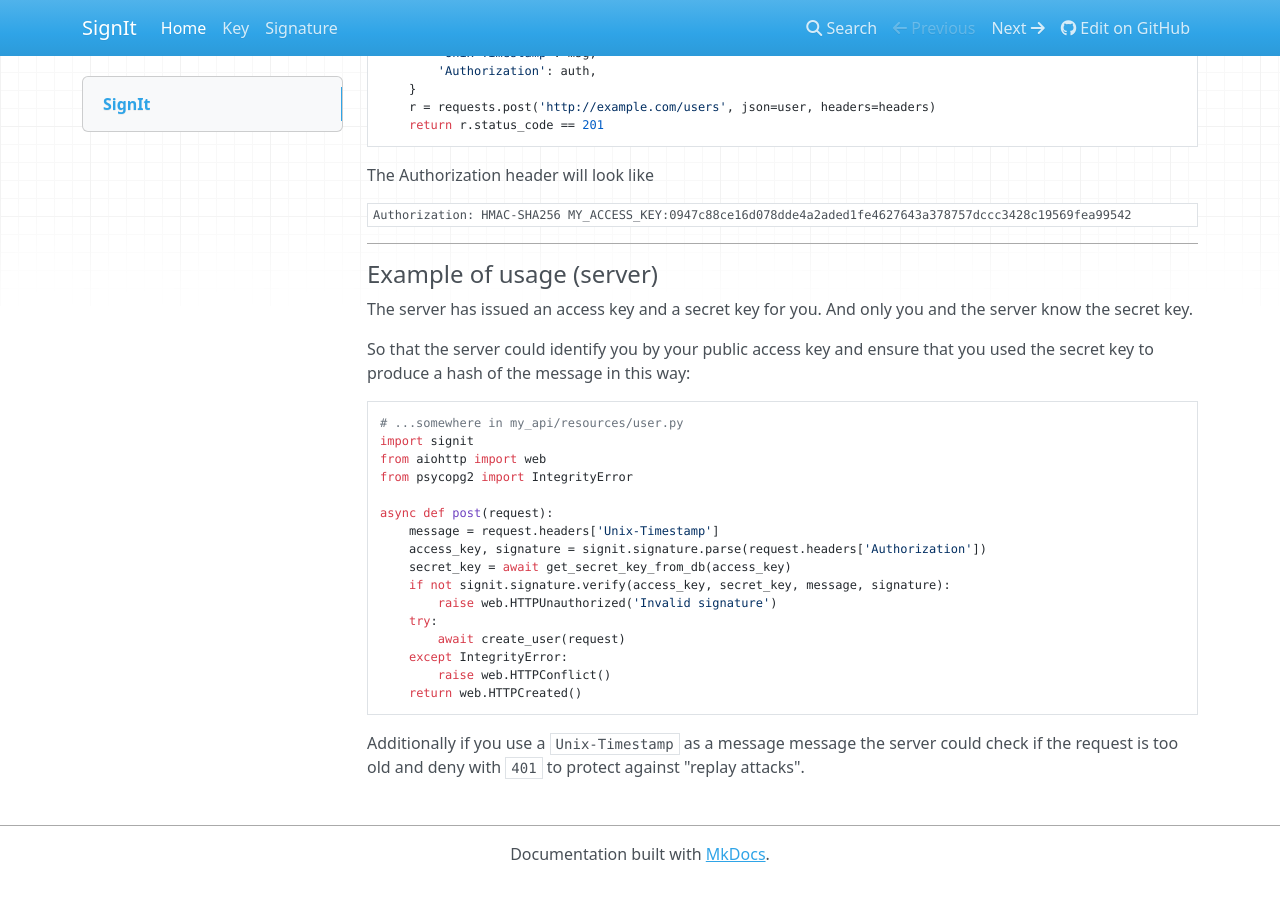
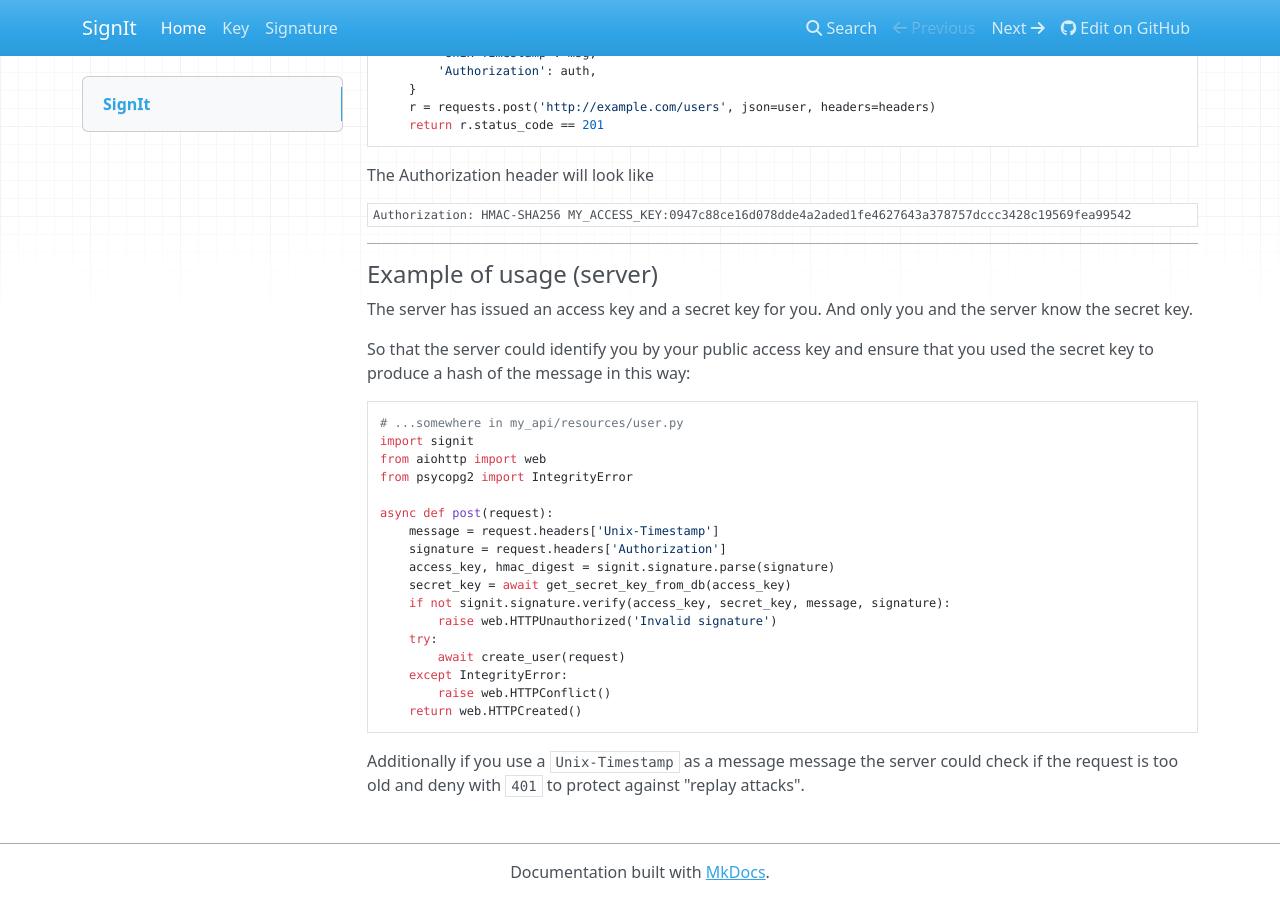
Before and after one commit to f0t0n/signit, an MkDocs documentation site: the page built from docs/index.md, in a window 1280 px wide and 900 px high, scrolled down 743 px. Built offline with MkDocs 1.6.1, drawn with Linux system fonts in a browser that asks for light colours; nearby versions of some CDN libraries; old or Windows-style settings are respelled for this version of MkDocs.

Commit message:
Fix documentation example

```diff
--- a/docs/index.md
+++ b/docs/index.md
@@ -64,7 +64,8 @@ from psycopg2 import IntegrityError
 
 async def post(request):
     message = request.headers['Unix-Timestamp']
-    access_key, signature = signit.signature.parse(request.headers['Authorization'])
+    signature = request.headers['Authorization']
+    access_key, hmac_digest = signit.signature.parse(signature)
     secret_key = await get_secret_key_from_db(access_key)
     if not signit.signature.verify(access_key, secret_key, message, signature):
         raise web.HTTPUnauthorized('Invalid signature')
```
Also changed, not shown: README.rst.
